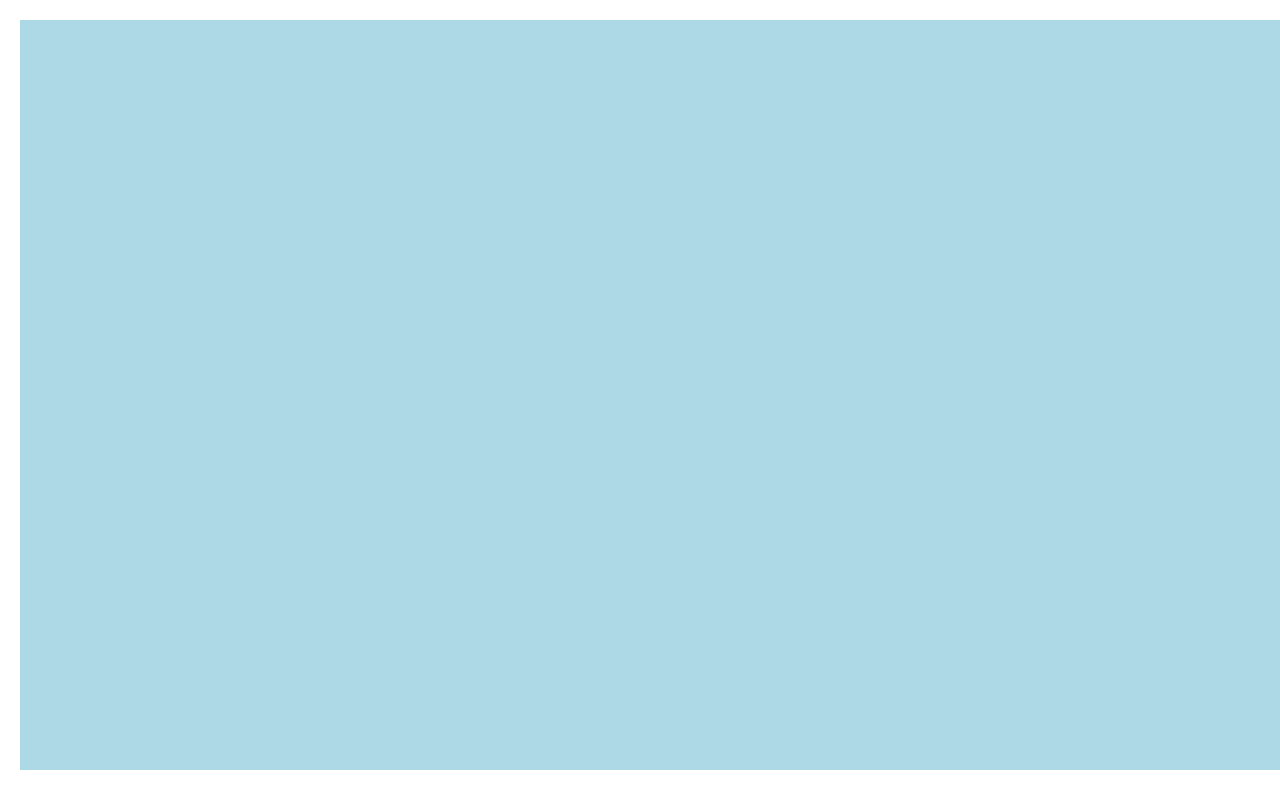
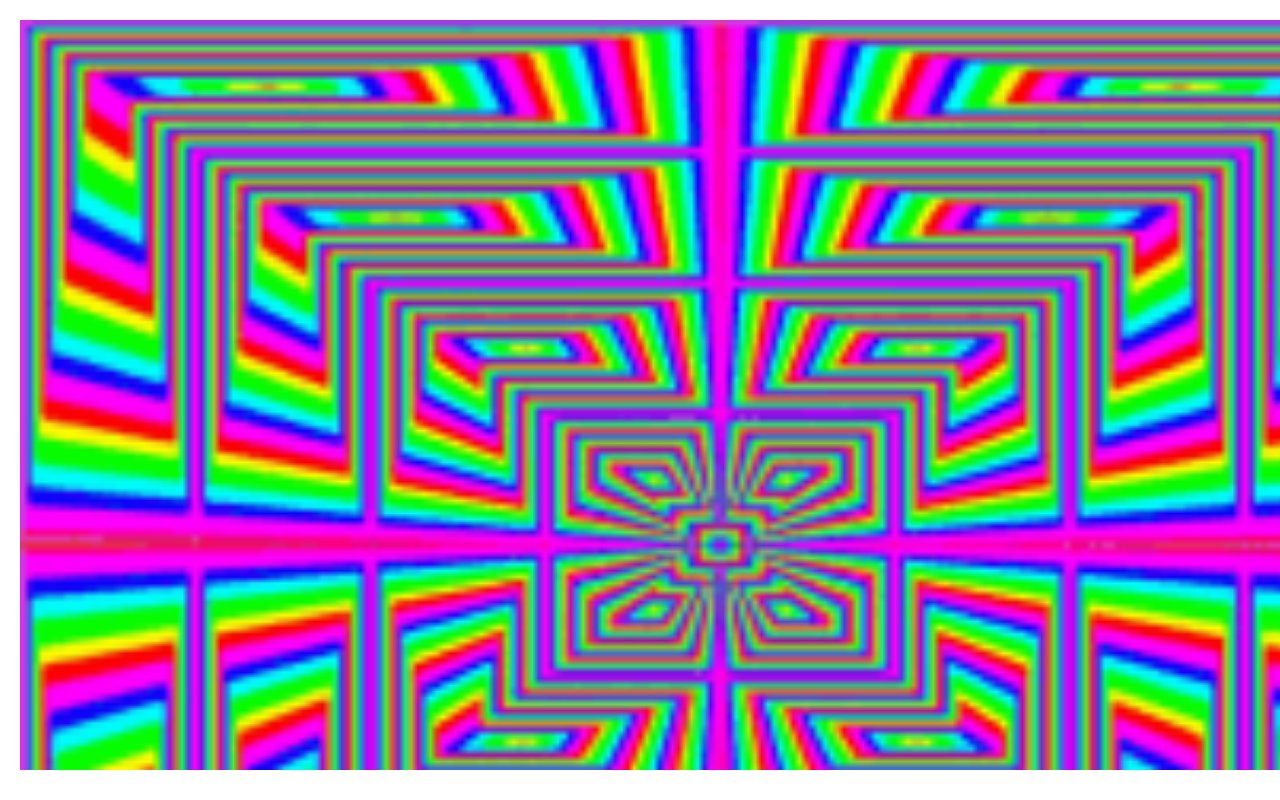
Before and after one commit to Mitchell-Clifton/Mitchell-Clifton.github.io, a plain HTML site: page projects/platformer/index.html in a window 1280 px wide. Shown: the top 800 px of the page. Drawn offline with nearby package versions, Linux system fonts and the light colour scheme.

```diff
--- a/projects/platformer/platformer.css
+++ b/projects/platformer/platformer.css
@@ -3,8 +3,10 @@
 }
 
 canvas {
-  background-color: lightblue;
+  background-image: url("images/trippy.gif");
   margin: 20px;
+  background-repeat: no-repeat;
+  background-size: cover;
 }
 
 img {
```
Also changed, not shown: projects/platformer/images/backgroud1.gif (added), projects/platformer/images/trippy.gif (added).
